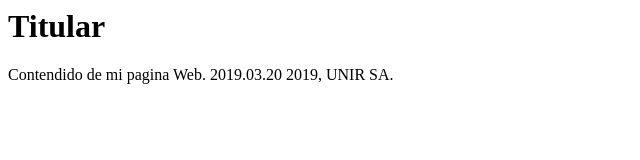
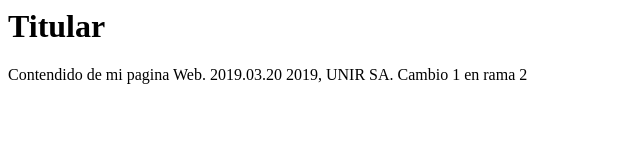
Before and after one commit to pjmolina/proyecto1, a plain HTML site: page index.html in a window 1280 px wide. Shown: the whole page, without its empty margins (0-640 px from the left). Drawn offline with Linux system fonts and the light colour scheme.

Commit message:
cambio 1 en rama 2

```diff
--- a/index.html
+++ b/index.html
@@ -6,6 +6,8 @@
             2019.03.20
 
             2019, UNIR SA.
+
+            Cambio 1 en rama 2
         </p>
     </body>
 </html>
```
